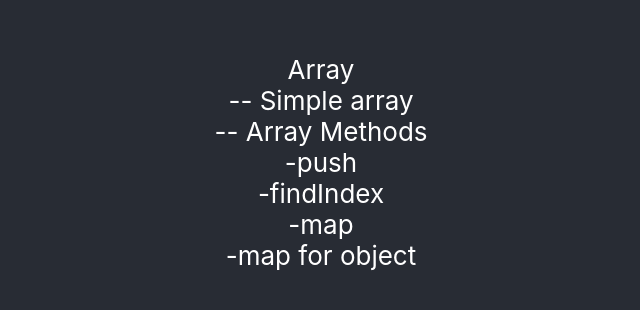
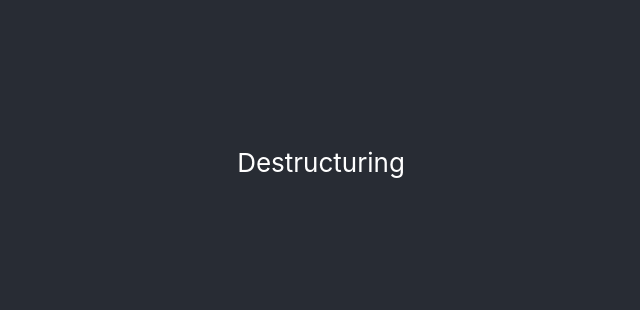
Before and after one commit to haseebulamin/React-Course-Project, a React (Create React App) app: page / in a window 1280 px wide. Shown: the part 238-548 px from the top of the page, without its empty margins (319-959 px from the left). Built offline with nearby package versions, Linux system fonts and the light colour scheme.

Commit message:
destructure file

```diff
--- a/src/App.js
+++ b/src/App.js
@@ -1,10 +1,10 @@
 import './App.css';
-import Array from './Components/JavaScript-refresh/Array/Array';
+import Destructuring from './Components/JavaScript-refresh/Destructuring/Destructuring';
 function App() {
   return (
     <div className="App">
       <header className="App-header">
-      <Array/>
+      <Destructuring/>
       </header>
     </div>
   );
--- /dev/null
+++ b/src/Components/JavaScript-refresh/Destructuring/Destructuring.jsx
@@ -0,0 +1,7 @@
+import React from 'react'
+
+export default function Destructuring() {
+  return (
+    <div>Destructuring</div>
+  )
+}
```
